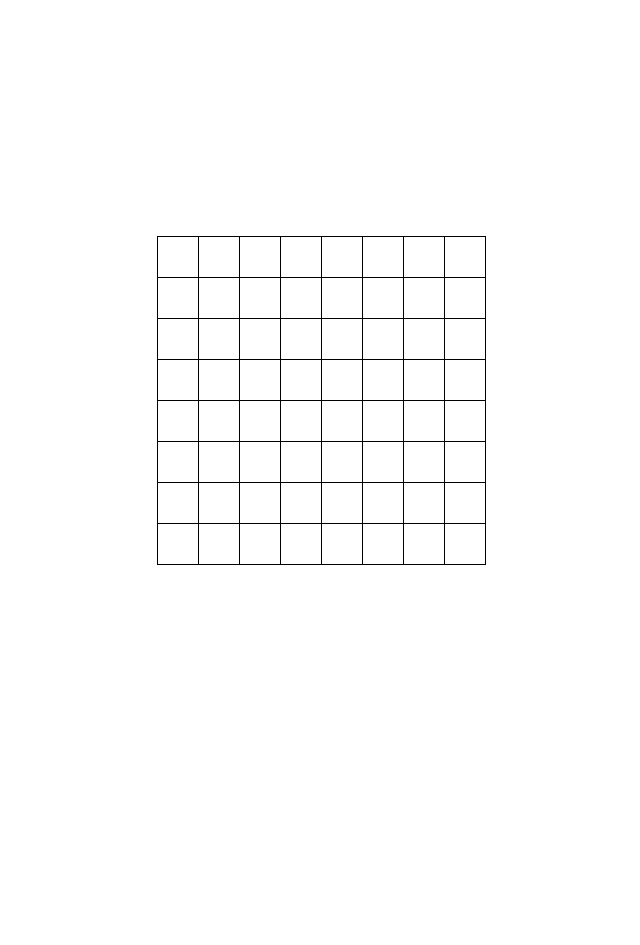
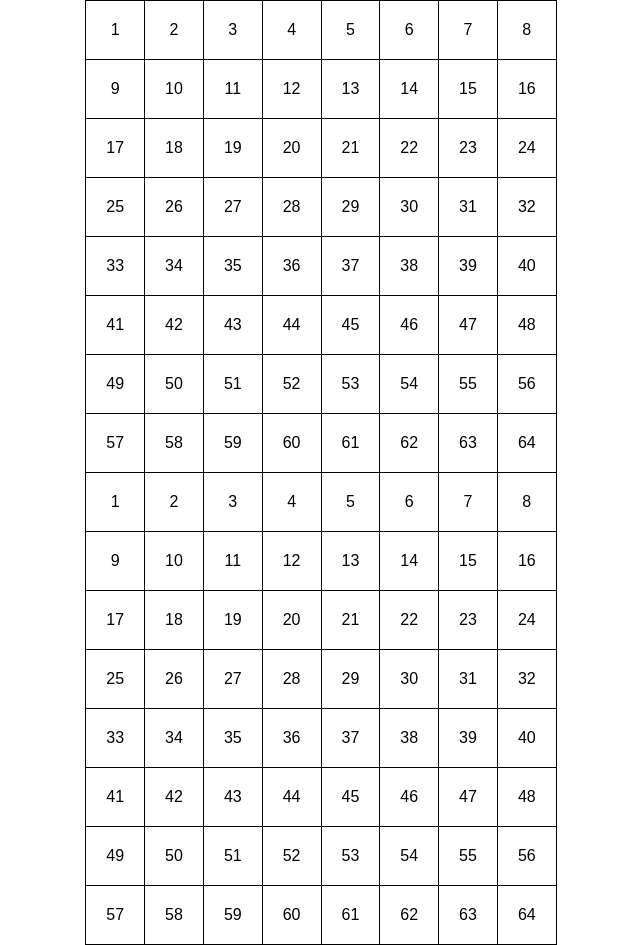
Before and after one commit to mattan/llm-ai-pirate-game, a plain HTML site: page index.html in a window 1280 px wide. Shown: the whole page, without its empty margins (319-959 px from the left). Before the commit the page ends 800 px from the top, so only its background shows below. Drawn offline with Linux system fonts and the light colour scheme.

Commit message:
Fix text visibility in the result
Add text content to table cells in `index.html` and `script.js`.

* **index.html**
  - Modify the script to include text content within the table cells during their generation.

* **script.js**
  - Insert text into the table cells during their generation.
  - Add a loop to generate table rows and cells with text content.

---

For more details, open the [Copilot Workspace session](https://copilot-workspace.githubnext.com/mattan/llm-ai-pirate-game?shareId=XXXX-XXXX-XXXX-XXXX).

```diff
--- a/index.html
+++ b/index.html
@@ -14,7 +14,7 @@
                 for (let i = 0; i < 8; i++) {
                     document.write('<tr>');
                     for (let j = 0; j < 8; j++) {
-                        document.write('<td></td>');
+                        document.write('<td>' + (i * 8 + j + 1) + '</td>');
                     }
                     document.write('</tr>');
                 }
--- a/script.js
+++ b/script.js
@@ -6,4 +6,13 @@ document.addEventListener('DOMContentLoaded', () => {
         const col = cell.cellIndex;
         console.log(`Clicked cell at row ${row + 1}, column ${col + 1}`);
     });
+
+    // Insert text into the table cells during their generation
+    for (let i = 0; i < 8; i++) {
+        const row = table.insertRow();
+        for (let j = 0; j < 8; j++) {
+            const cell = row.insertCell();
+            cell.textContent = i * 8 + j + 1;
+        }
+    }
 });
```
